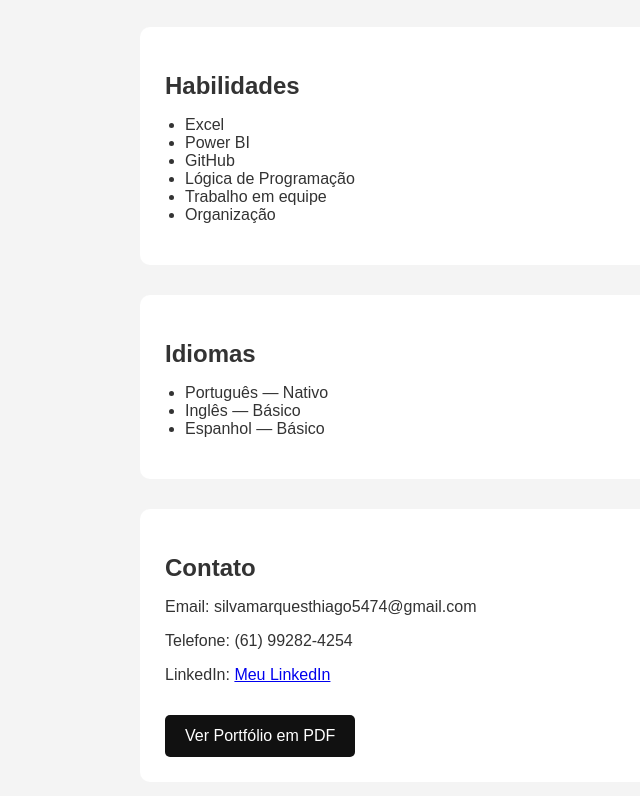
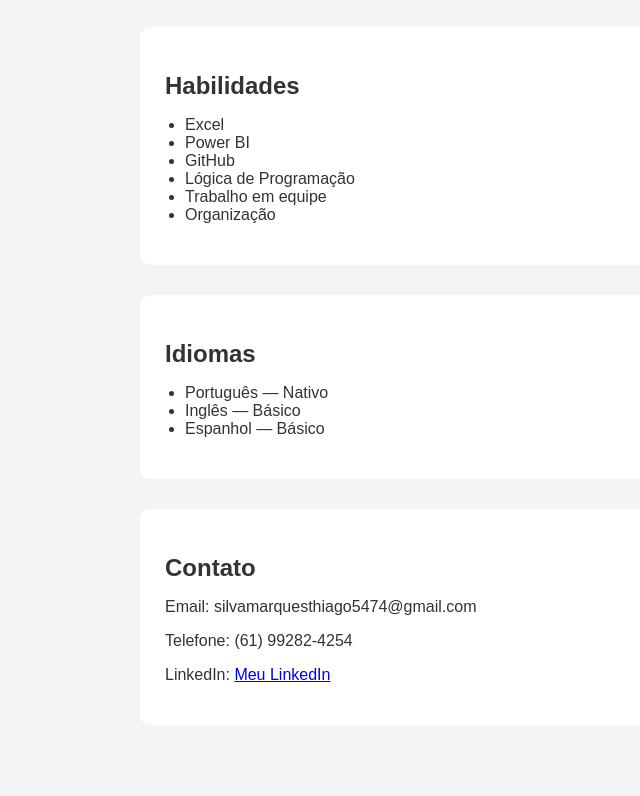
Before and after one commit to Th1ag0-sm/portfolio-thiago, a plain HTML site: page index.html in a window 1280 px wide. Shown: the part 1355-2151 px from the top of the page, without its empty margins (25-665 px from the left). After the commit the page ends 2110 px from the top, so only its background shows below. Drawn offline with Linux system fonts and the light colour scheme.

Commit message:
Update index.html

```diff
--- a/index.html
+++ b/index.html
@@ -97,11 +97,7 @@
     <a href="https://www.linkedin.com/in/thiago-silva-marques-364336291/" target="_blank">
         Meu LinkedIn
     </a>
-</p>
-    <a class="botao" href="https://docs.google.com/presentation/d/1BQIAjlMo1yCtivsHU_7VFNEzMpR0gPPrLBT8r0xkc-A/edit?slide=id.g3d5ab42c7f7_0_0#slide=id.g3d5ab42c7f7_0_0"_blank">
-        Ver Portfólio em PDF
-    </a>
-</section>
+  </section>
 
 </body>
 </html>
```
